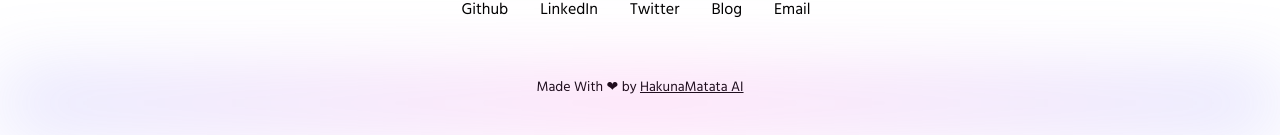
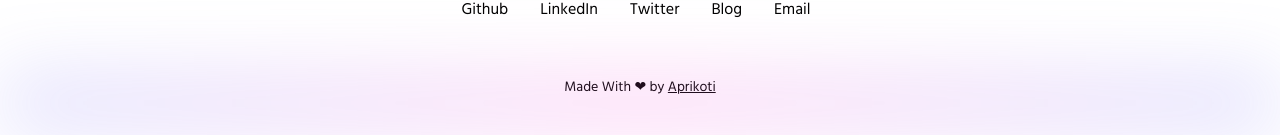
Before and after one commit to johnaschami/Personal-Website, a Next.js app: page / in a window 1280 px wide. Shown: the part 3119-3254 px from the top of the page. Built offline with nearby package versions, Linux system fonts and the light colour scheme.

Commit message:
update made by

```diff
--- a/components/Footer/index.js
+++ b/components/Footer/index.js
@@ -30,7 +30,7 @@ const Footer = () => {
             rel="noopener noreferrer"
             className="underline underline-offset-1"
           >
-            HakunaMatata AI
+            Aprikoti
           </a>
         </h1>
       </div>
```
